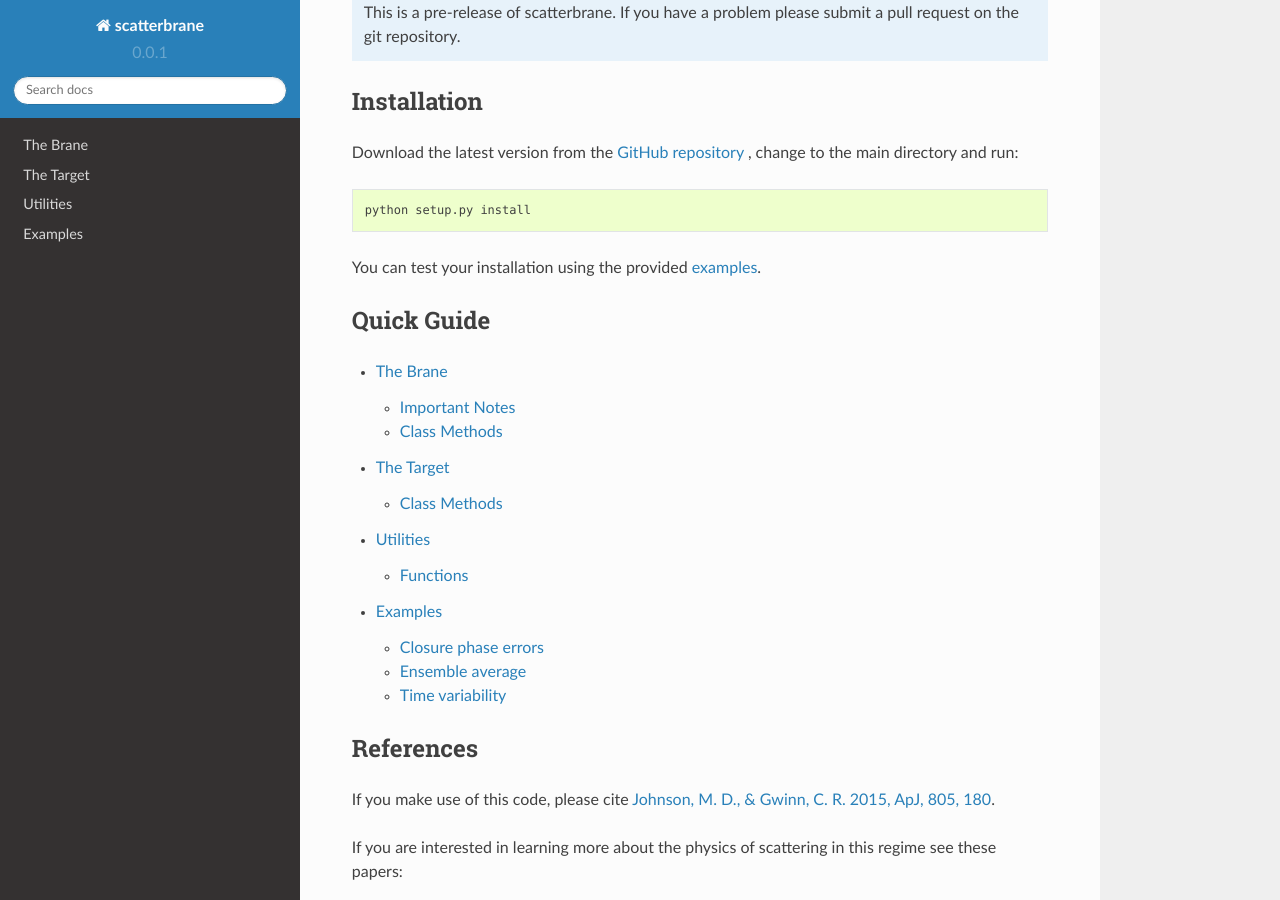
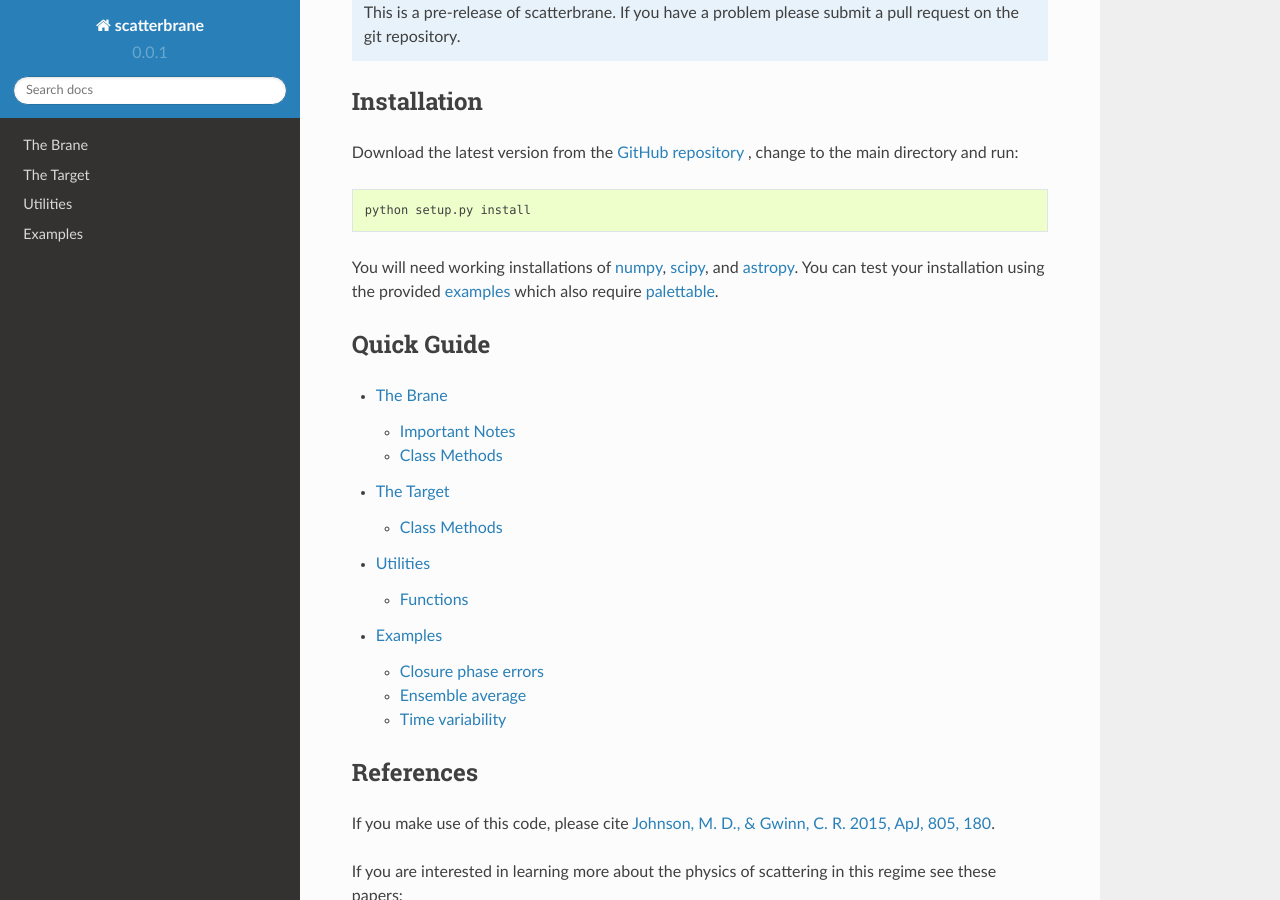
Before and after one commit to krosenfeld/scatterbrane, a Sphinx documentation site: the page built from docs/index.rst, in a window 1280 px wide and 900 px high, scrolled down 419 px. Built offline with Sphinx 7.4.7 and the Read the Docs theme 2.0.0, drawn with Linux system fonts in a browser that asks for light colours.

Commit message:
fixed links to webpage

```diff
--- a/docs/index.rst
+++ b/docs/index.rst
@@ -16,14 +16,14 @@
 
 Installation
 ------------
-Download the latest version from the `GitHub repository <https://github.com/krosenfeld/simscat>`_
+Download the latest version from the `GitHub repository <https://github.com/krosenfeld/scatterbrane>`_
 , change to the main directory and run:
 
 .. code-block:: bash
 
     python setup.py install
 
-You can test your installation using the provided :doc:`examples <user/examples>`.
+You will need working installations of `numpy <http://www.numpy.org/>`_, `scipy <http://www.scipy.org/>`_, and `astropy <http://www.astropy.org/>`_.  You can test your installation using the provided :doc:`examples <user/examples>` which also require `palettable <https://jiffyclub.github.io/palettable/>`_.
 
 Quick Guide
 -----------
--- a/docs/user/time_variability.rst
+++ b/docs/user/time_variability.rst
@@ -9,7 +9,7 @@
 variability into the scattering simulation.  The
 python script covers:
 
-1. Scattering a timeseries of images (also called a movie).
+1. Scattering a timeseries of images.
 2. Incorporting the motion of the screen relative to the Earth.
 3. Calculating the total flux modulation introduced by the scattering.
 4. Using some optimized settings to speed up the calculation.
```
